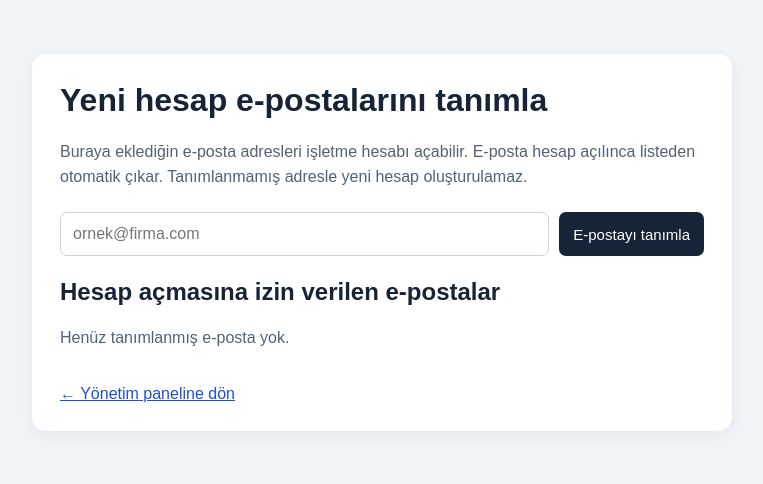
After one commit to waledalzoubi/AutoServis, a Spring app: template src/main/resources/templates/eposta-yetkilendirme.html in a window 1280 px wide. The commit adds this page. Shown: the top 484 px of the page, without its empty margins (258-1021 px from the left). Run offline with Thymeleaf, Linux system fonts and the light colour scheme; the template is opened without the code that fills it, so the values that code supplies are empty.

Commit message:
Restrict new business accounts to approved email list

```diff
--- a/src/main/resources/templates/admin-kayit.html
+++ b/src/main/resources/templates/admin-kayit.html
@@ -28,7 +28,7 @@
 <main>
     <img class="brand-icon" src="/icons/autoservis-512.png" alt="AutoServis">
     <h1>İşletme Hesabı Oluştur</h1>
-    <p>Her oto servis kendi hesabını açar. Araç ve servis kayıtları yalnızca bu işletmenin hesabında görünür.</p>
+    <p>Yeni işletme hesapları yalnızca sistem yöneticisinin önceden tanımladığı e-posta adresleriyle açılabilir.</p>
     <form action="/kayit-yap" method="post">
         <label for="isletmeAdi">İşletme adı</label>
         <input id="isletmeAdi" name="isletmeAdi" maxlength="120" autocomplete="organization" required>
--- /dev/null
+++ b/src/main/resources/templates/eposta-yetkilendirme.html
@@ -0,0 +1,50 @@
+<!DOCTYPE html>
+<html lang="tr" xmlns:th="http://www.thymeleaf.org">
+<head>
+    <meta charset="UTF-8">
+    <meta name="viewport" content="width=device-width, initial-scale=1">
+    <title>E-posta Yetkilendirme - AutoServis</title>
+    <style>
+        * { box-sizing: border-box; }
+        body { margin: 0; padding: 24px; background: #f1f4f9; color: #172337; font-family: Arial, sans-serif; }
+        main { width: 100%; max-width: 700px; margin: 30px auto; padding: 28px; background: #fff; border-radius: 14px; box-shadow: 0 4px 18px #00000010; }
+        h1 { margin-top: 0; }
+        p { line-height: 1.55; color: #536176; }
+        form.ekle { display: flex; gap: 10px; margin: 22px 0; }
+        input { min-width: 0; flex: 1; padding: 12px; border: 1px solid #cbd5e1; border-radius: 7px; font-size: 16px; }
+        button { padding: 11px 14px; border: 0; border-radius: 7px; background: #172337; color: white; cursor: pointer; font-size: 15px; }
+        .satir { display: flex; align-items: center; justify-content: space-between; gap: 14px; padding: 13px 0; border-top: 1px solid #e2e8f0; overflow-wrap: anywhere; }
+        .sil { background: #b91c1c; }
+        .bilgi, .hata { margin: 12px 0; padding: 12px; border-radius: 8px; }
+        .bilgi { color: #166534; background: #dcfce7; }
+        .hata { color: #991b1b; background: #fee2e2; }
+        .geri { display: inline-block; margin-top: 18px; color: #1d4ed8; }
+        @media (max-width: 520px) { body { padding: 10px; } main { margin: 12px auto; padding: 20px; } form.ekle { flex-direction: column; } }
+    </style>
+    <link rel="manifest" href="/manifest.webmanifest">
+    <meta name="theme-color" content="#101820">
+    <script defer src="/pwa-register.js"></script>
+</head>
+<body>
+<main>
+    <h1>Yeni hesap e-postalarını tanımla</h1>
+    <p>Buraya eklediğin e-posta adresleri işletme hesabı açabilir. E-posta hesap açılınca listeden otomatik çıkar. Tanımlanmamış adresle yeni hesap oluşturulamaz.</p>
+    <form class="ekle" action="/eposta-yetkilendirme/ekle" method="post">
+        <input type="email" name="eposta" maxlength="190" placeholder="ornek@firma.com" aria-label="Yetkilendirilecek e-posta" required>
+        <button type="submit">E-postayı tanımla</button>
+    </form>
+    <div class="hata" th:if="${hata != null}" th:text="${hata}" role="alert"></div>
+    <div class="bilgi" th:if="${param.eklendi != null}" role="status">E-posta hesap açmak için tanımlandı.</div>
+    <div class="bilgi" th:if="${param.silindi != null}" role="status">Tanımlı e-posta listeden kaldırıldı.</div>
+    <h2>Hesap açmasına izin verilen e-postalar</h2>
+    <p th:if="${#lists.isEmpty(izinliEpostalar)}">Henüz tanımlanmış e-posta yok.</p>
+    <div class="satir" th:each="izin : ${izinliEpostalar}">
+        <span th:text="${izin.eposta}"></span>
+        <form th:action="@{/eposta-yetkilendirme/sil/{id}(id=${izin.id})}" method="post">
+            <button class="sil" type="submit">Kaldır</button>
+        </form>
+    </div>
+    <a class="geri" href="/">← Yönetim paneline dön</a>
+</main>
+</body>
+</html>
--- a/src/main/resources/templates/index.html
+++ b/src/main/resources/templates/index.html
@@ -272,6 +272,12 @@
             <p>Müşteri ekranını şasi numarası ve kayıtlı telefon numarasıyla kontrol et.</p>
         </a>
 
+        <a href="/eposta-yetkilendirme" th:if="${epostaYoneticisi}">
+            <div class="icon">✉️</div>
+            <h3>Yeni Hesap E-postalarını Tanımla</h3>
+            <p>Yalnızca ilk sistem hesabı yeni işletmeler için kayıt izni verebilir.</p>
+        </a>
+
     </section>
 
 </main>
```
Also changed, not shown: src/main/java/com/autoservis/AdminAuthController.java (+11 -1 lines), src/main/java/com/autoservis/EpostaYetkilendirmeController.java (added, +69 -0 lines), src/main/java/com/autoservis/HomeController.java (+6 -1 lines), src/main/java/com/autoservis/IzinliEposta.java (added, +35 -0 lines), src/main/java/com/autoservis/IzinliEpostaRepository.java (added, +12 -0 lines).
